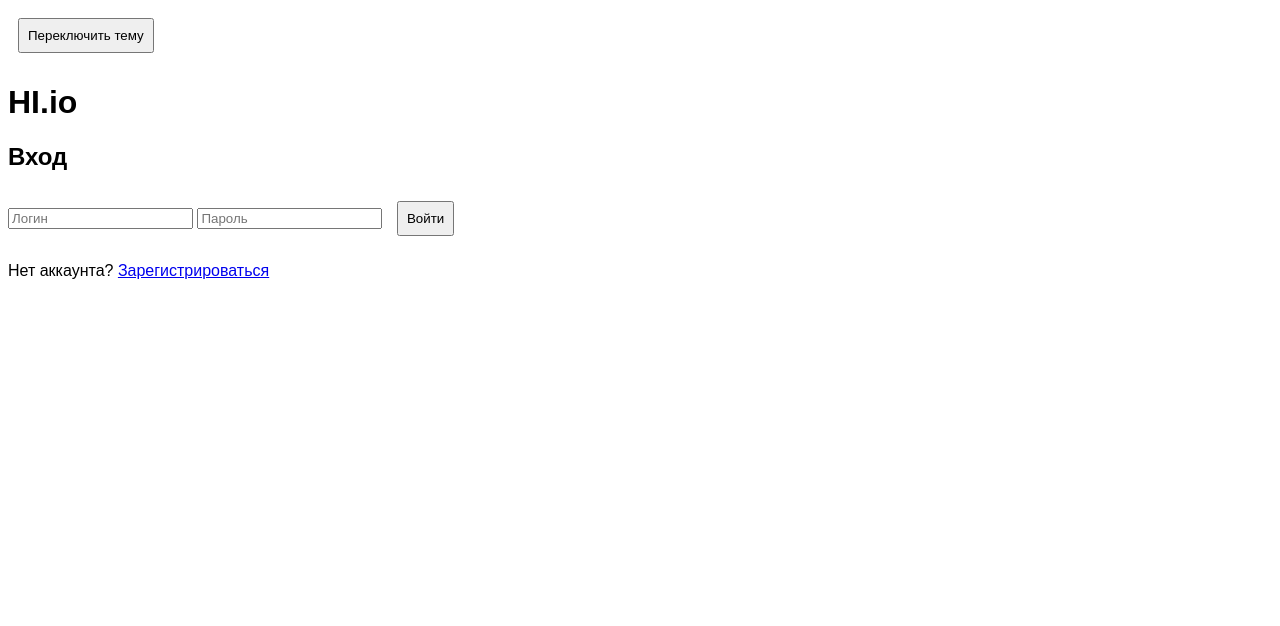
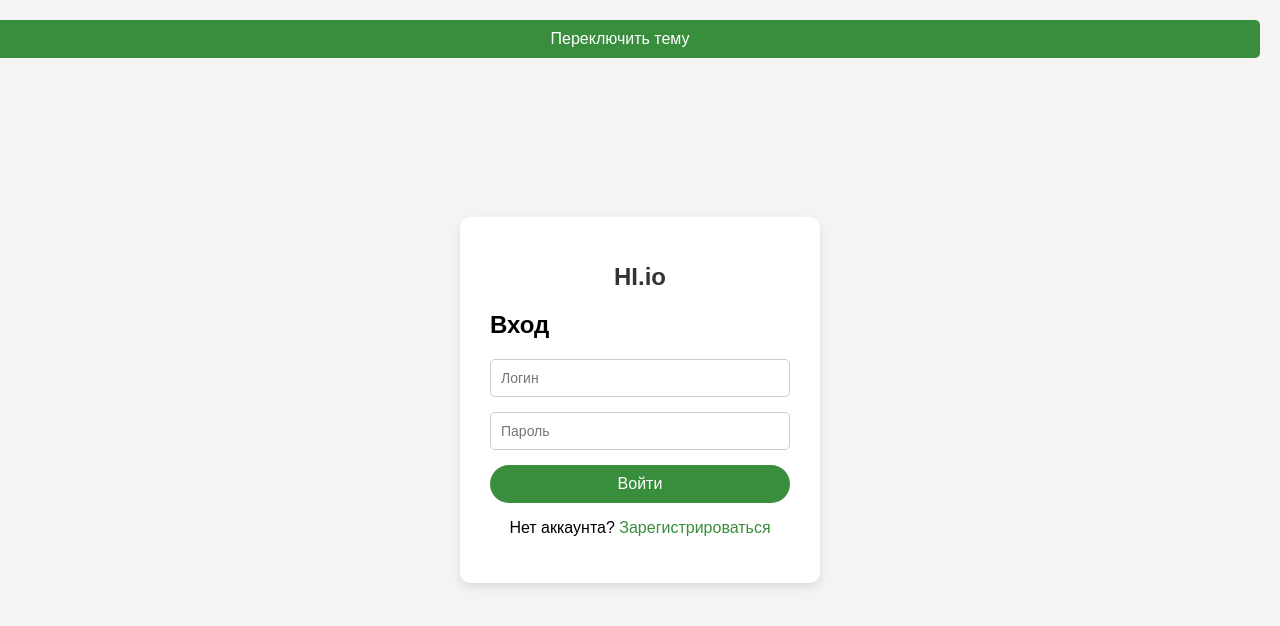
Before and after one commit to araskapaska/HI.IO, a plain HTML site: page index.html in a window 1280 px wide. Drawn offline with Linux system fonts and the light colour scheme.

Commit message:
Update style.css

```diff
--- a/style.css
+++ b/style.css
@@ -1,18 +1,108 @@
+/* Global styles for dark and light themes */
 body {
-  font-family: sans-serif;
-  background: var(--bg);
-  color: var(--text);
-  transition: 0.3s;
+  font-family: Arial, sans-serif;
+  margin: 0;
+  padding: 0;
+  display: flex;
+  justify-content: center;
+  align-items: center;
+  height: 100vh;
+  background-color: #f4f4f4;
+  transition: background-color 0.3s;
 }
-:root {
-  --bg: #ffffff;
-  --text: #000000;
+
+body.dark {
+  background-color: #2c2c2c;
+  color: #fff;
 }
-.dark {
-  --bg: #121212;
-  --text: #f0f0f0;
+
+/* Form container */
+.container {
+  width: 300px;
+  padding: 30px;
+  border-radius: 10px;
+  background-color: #fff;
+  box-shadow: 0 4px 10px rgba(0, 0, 0, 0.1);
+  transition: all 0.3s;
 }
+
+body.dark .container {
+  background-color: #333;
+  box-shadow: 0 4px 10px rgba(255, 255, 255, 0.1);
+}
+
+h1 {
+  font-size: 24px;
+  margin-bottom: 20px;
+  text-align: center;
+  color: #333;
+}
+
+body.dark h1 {
+  color: #fff;
+}
+
+/* Form elements */
+input, select {
+  width: 100%;
+  padding: 10px;
+  margin-bottom: 15px;
+  border: 1px solid #ccc;
+  border-radius: 5px;
+  font-size: 14px;
+  box-sizing: border-box;
+}
+
+input:focus, select:focus {
+  border-color: #4caf50;
+  outline: none;
+}
+
+/* Buttons */
 button {
-  margin: 10px;
-  padding: 8px;
+  width: 100%;
+  padding: 10px;
+  border: none;
+  background-color: #388e3c;
+  color: #fff;
+  font-size: 16px;
+  border-radius: 20px;
+  cursor: pointer;
+  transition: background-color 0.3s;
 }
+
+button:hover {
+  background-color: #2c6c2a;
+}
+
+/* Links */
+.links {
+  text-align: center;
+  margin-top: 15px;
+}
+
+.links a {
+  color: #388e3c;
+  text-decoration: none;
+}
+
+.links a:hover {
+  text-decoration: underline;
+}
+
+/* Theme toggle button */
+#toggle-theme {
+  position: absolute;
+  top: 20px;
+  right: 20px;
+  background-color: #388e3c;
+  color: white;
+  padding: 10px 15px;
+  border-radius: 5px;
+  cursor: pointer;
+  transition: background-color 0.3s;
+}
+
+#toggle-theme:hover {
+  background-color: #2c6c2a;
+}
```
